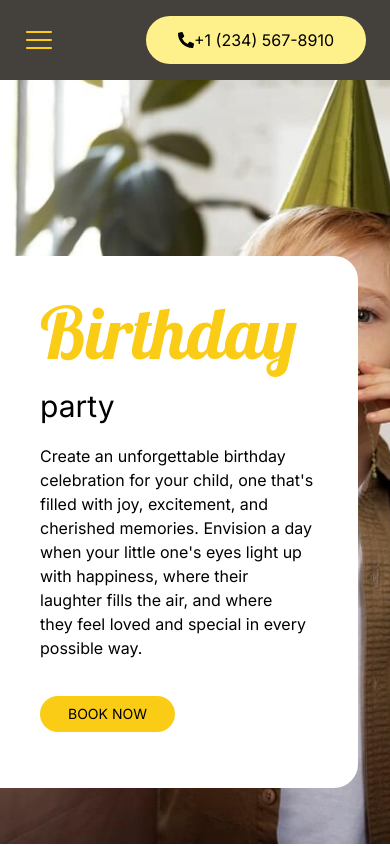
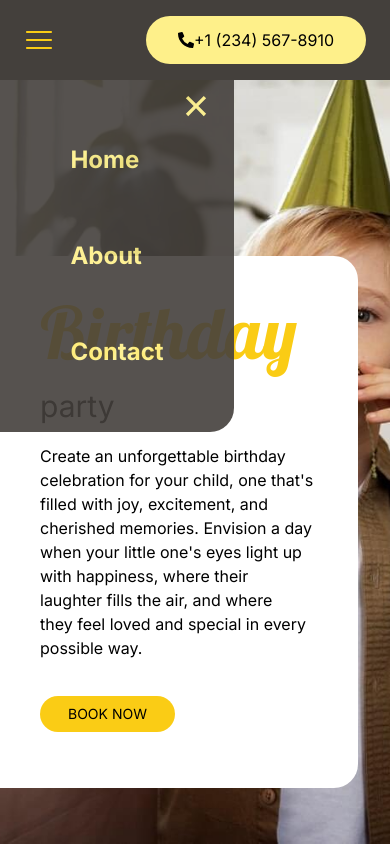
Before and after one commit to antonija2602/kids-birthday, a React (Vite) app: page / in a window 390 px wide. Shown: the top 846 px of the page. Built offline with nearby package versions, Linux system fonts and the light colour scheme.

Commit message:
props removed in the component

```diff
--- a/src/App.jsx
+++ b/src/App.jsx
@@ -10,20 +10,12 @@ import WhatParentsSay from "./components/WhatParentsSay";
 import Numbers from "./components/Numbers";
 import Contact from "./components/Contact";
 import Footer from "./components/Footer";
-import { useState } from "react";
 
 function App() {
-    const [showSideMenu, setShowSideMenu] = useState(false);
-
-    const toggleSideMenu = () => {
-        setShowSideMenu(!showSideMenu);
-    };
-
     return (
         <>
-            {showSideMenu && <SideMenu toggleSideMenu={toggleSideMenu} />}
             <Hero />
-            <Navbar toggleSideMenu={toggleSideMenu} />
+            <Navbar />
             <WhatWeDo />
             <OurTeam />
             <Gallery />
--- a/src/components/Contact.jsx
+++ b/src/components/Contact.jsx
@@ -2,7 +2,7 @@ import React from "react";
 
 export default function Contact() {
     return (
-        <section className="">
+        <section id="contact">
             <div className=" flex items-center justify-center relative  ">
                 <img
                     className="h-screen w-screen object-cover     "
--- a/src/components/Hero.jsx
+++ b/src/components/Hero.jsx
@@ -2,7 +2,7 @@ import React from "react";
 
 export default function Hero() {
     return (
-        <section>
+        <section id="hero">
             <div className="grid items-center  relative">
                 <img
                     className="h-screen w-screen object-cover     "
--- a/src/components/Navbar.jsx
+++ b/src/components/Navbar.jsx
@@ -1,18 +1,52 @@
-import React from "react";
+import React, { useState } from "react";
 import { RxHamburgerMenu } from "react-icons/rx";
 import { FaPhoneAlt } from "react-icons/fa";
 import { FaCakeCandles } from "react-icons/fa6";
+import { IoCloseSharp } from "react-icons/io5";
 
-export default function Navbar(props) {
-    const { toggleSideMenu } = props;
+export default function Navbar() {
+    const [dropdown, setDropdown] = useState(true);
+
+    const showDropdown = () => {
+        setDropdown(!dropdown);
+    };
     return (
-        <section className="bg-stone-700 h-20 flex items-center justify-between fixed inset-0 xl:px-20 z-30 ">
+        <nav className="bg-stone-700 h-20 flex items-center justify-between fixed inset-0 xl:px-20 z-30 ">
             {/* hamburger menu */}
             <button
-                onClick={toggleSideMenu}
+                onClick={showDropdown}
                 className="md:hidden  ml-6 ">
                 <RxHamburgerMenu className="text-yellow-400 text-3xl" />
             </button>
+            {dropdown && (
+                <div className="   w-3/5  rounded-br-3xl text-yellow-200 font-bold text-2xl  bg-stone-700  opacity-90 absolute z-10 md:hidden  place-content-center top-20  py-16  ">
+                    <button
+                        onClick={showDropdown}
+                        className="text-4xl absolute right-5 top-2 hover:text-yellow-400">
+                        <IoCloseSharp />
+                    </button>
+                    <div className="grid place-content-center gap-16  ">
+                        <a
+                            onClick={showDropdown}
+                            href="#hero"
+                            className="hover:text-yellow-400">
+                            Home
+                        </a>
+                        <a
+                            onClick={showDropdown}
+                            href="#"
+                            className="hover:text-yellow-400">
+                            About
+                        </a>
+                        <a
+                            onClick={showDropdown}
+                            href="#contact"
+                            className="hover:text-yellow-400">
+                            Contact
+                        </a>
+                    </div>
+                </div>
+            )}
 
             {/* logo */}
             <FaCakeCandles className="hidden text-yellow-300  text-4xl lg:flex ml-16" />
@@ -40,6 +74,6 @@ export default function Navbar(props) {
             <button className="bg-yellow-200 flex items-center px-8 py-3  rounded-full mr-6 md:mr-12 hover:bg-yellow-300  ">
                 <FaPhoneAlt /> +1 (234) 567-8910
             </button>
-        </section>
+        </nav>
     );
 }
```
